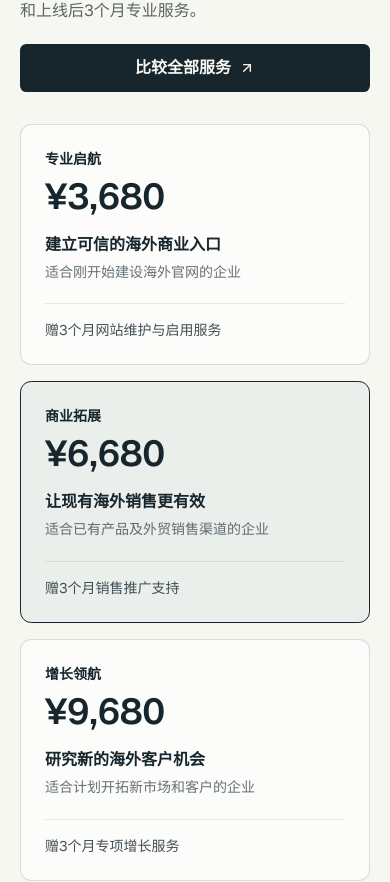
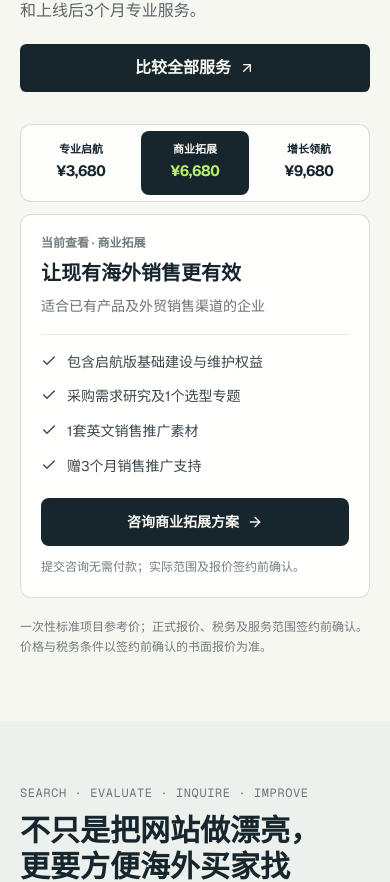
Before and after one commit to gloweaseco-leo/VEYFRONT, a Next.js app: page / in a window 390 px wide. Shown: the part 1696-2578 px from the top of the page. Built offline with nearby package versions, Linux system fonts and the light colour scheme.

Commit message:
feat(mobile): touch-friendly three-plan chooser and readable vertical service comparison

```diff
--- a/components/veyfront/pricing-v35.tsx
+++ b/components/veyfront/pricing-v35.tsx
@@ -1,12 +1,13 @@
 'use client'
 
 import Link from '@/components/l2m/localized-link'
-import { Fragment } from 'react'
+import { Fragment, useState } from 'react'
 import { ArrowRight, ArrowUpRight, Check, CheckCircle2, Globe2, Search, ShieldCheck, UsersRound } from 'lucide-react'
 import { useLang } from '@/lib/i18n'
 
 type Pair = readonly [string, string]
-type Plan = { id: string; title: Pair; price: string; subtitle: Pair; fit: Pair; points: Pair[]; featured?: boolean }
+type PlanId = 'start' | 'sales' | 'growth'
+type Plan = { id: PlanId; title: Pair; price: string; subtitle: Pair; fit: Pair; points: Pair[]; featured?: boolean }
 type CompareRow = { name: Pair; cells: readonly [Pair, Pair, Pair] }
 type CompareGroup = { title: Pair; rows: CompareRow[] }
 
@@ -93,8 +94,73 @@ const faqs: { q: Pair; a: Pair }[] = [
     a: ['可以。常规范围的新建或旧站升级均可选择三档，复杂CMS迁移、大型产品数据库或定制软件需求须在签约前单独确认，不会未经同意临时增项。', 'Yes. Each tier supports a standard new site or rebuild. Complex migrations, large databases and bespoke systems require separate written scoping before commitment.'] },
 ]
 
+
+/** Mobile visitors compare the three prices at once, then read one plan at a time. */
+function MobilePlanTabs({ value, onChange }: { value: PlanId; onChange: (value: PlanId) => void }) {
+  const { lang } = useLang()
+  const zh = lang === 'zh'
+  return <div role="group" aria-label={zh ? '切换查看三个套餐' : 'Compare three plans'} data-testid="mobile-plan-tabs"
+    className="grid grid-cols-3 gap-1.5 rounded-xl border border-ink/15 bg-white/75 p-1.5">
+    {plans.map(p => {
+      const active = p.id === value
+      return <button key={p.id} type="button" aria-pressed={active} onClick={() => onChange(p.id)}
+        className={'min-w-0 rounded-lg px-1.5 py-3 text-center focus-visible:outline-2 focus-visible:outline-offset-1 focus-visible:outline-ink ' +
+          (active ? 'bg-ink text-ivory' : 'text-ink hover:bg-mist/40')}>
+        <span className="block text-[11px] font-semibold leading-tight">{p.title[zh ? 0 : 1]}</span>
+        <span className={'mt-1 block text-[15px] font-bold tabular-nums tracking-tight ' + (active ? 'text-lime' : 'text-ink')}>¥{p.price}</span>
+      </button>
+    })}
+  </div>
+}
+
+function MobilePlanOverview({ value }: { value: PlanId }) {
+  const { lang } = useLang()
+  const zh = lang === 'zh'
+  const plan = plans.find(p => p.id === value)!
+  const t = (pair: Pair) => pair[zh ? 0 : 1]
+  return <article data-testid="mobile-plan-detail" className="mt-3 rounded-xl border border-ink/15 bg-white/90 p-5">
+    <p className="text-xs font-semibold text-ink/60">{zh ? '当前查看' : 'Selected plan'} · {t(plan.title)}</p>
+    <h3 className="mt-2 text-xl font-semibold">{t(plan.subtitle)}</h3>
+    <p className="mt-2 text-sm leading-relaxed text-ink/65">{t(plan.fit)}</p>
+    <ul className="mt-4 space-y-3 border-t border-ink/10 pt-4">
+      {plan.points.map((point, i) => <li key={i} className="flex items-start gap-2.5 text-sm leading-relaxed text-ink/85">
+        <Check className="mt-0.5 size-4 shrink-0" aria-hidden="true"/><span>{t(point)}</span>
+      </li>)}
+    </ul>
+    <Link href={'/contact?plan=' + plan.id}
+      className="mt-5 flex min-h-12 items-center justify-center gap-2 rounded-lg bg-ink px-4 text-sm font-semibold text-ivory focus-visible:outline-2 focus-visible:outline-offset-2">
+      {zh ? '咨询' + t(plan.title) + '方案' : 'Discuss ' + t(plan.title)} <ArrowRight className="size-4" aria-hidden="true"/>
+    </Link>
+    <p className="mt-3 text-xs leading-relaxed text-ink/60">{zh ? '提交咨询无需付款；实际范围及报价签约前确认。' : 'No payment to inquire. Scope and quote are confirmed first.'}</p>
+  </article>
+}
+
+function MobileServiceComparison({ value, onChange }: { value: PlanId; onChange: (id: PlanId) => void }) {
+  const { lang } = useLang()
+  const zh = lang === 'zh'
+  const t = (pair: Pair) => pair[zh ? 0 : 1]
+  const index = plans.findIndex(p => p.id === value)
+  return <div className="mt-7 md:hidden" data-testid="mobile-service-comparison">
+    <p className="mb-3 text-sm text-ink/70">{zh ? '选择套餐，下方逐项显示该方案的具体权益。点击分类可展开或收起。' : 'Select a plan to review its included services below.'}</p>
+    <MobilePlanTabs value={value} onChange={onChange}/>
+    <div className="mt-4 space-y-2.5">
+      {groups.map((group, i) => <details key={group.title[0]} open={i === 0 ? true : undefined}
+        className="group rounded-xl border border-ink/15 bg-white/80">
+        <summary className="cursor-pointer px-4 py-4 text-sm font-semibold leading-relaxed marker:text-ink/60">{t(group.title)}</summary>
+        <dl className="border-t border-ink/10 px-4">
+          {group.rows.map(row => <div key={row.name[0]} className="flex items-start justify-between gap-3 border-b border-ink/10 py-3.5 last:border-b-0">
+            <dt className="min-w-0 flex-1 text-[13px] leading-relaxed text-ink/75">{t(row.name)}</dt>
+            <dd className="max-w-[48%] break-words text-right text-[13px] font-semibold leading-relaxed text-ink">{t(row.cells[index])}</dd>
+          </div>)}
+        </dl>
+      </details>)}
+    </div>
+  </div>
+}
+
 export function PricingTeaserV35() {
   const { lang } = useLang()
+  const [mobilePlan, setMobilePlan] = useState<PlanId>('sales')
   const zh = lang === 'zh'
   const t = (v: Pair) => v[zh ? 0 : 1]
   return <section id="commercial-offers" aria-labelledby="teaser-v35-title" className="border-t border-ink/15 bg-ivory text-ink">
@@ -107,7 +173,11 @@ export function PricingTeaserV35() {
         </div>
         <Link href="/pricing" className="inline-flex min-h-12 shrink-0 items-center justify-center gap-2 rounded-md bg-ink px-5 font-semibold text-ivory hover:bg-ink/85">{zh ? '比较全部服务' : 'Compare all plans'}<ArrowUpRight className="size-4"/></Link>
       </div>
-      <div className="mt-8 grid gap-4 md:grid-cols-3">
+      <div className="mt-8 md:hidden">
+        <MobilePlanTabs value={mobilePlan} onChange={setMobilePlan}/>
+        <MobilePlanOverview value={mobilePlan}/>
+      </div>
+      <div className="mt-8 hidden gap-4 md:grid md:grid-cols-3">
         {plans.map(plan => <article key={plan.id} className={'rounded-xl border p-6 ' + (plan.featured ? 'border-ink bg-mist/45' : 'border-ink/15 bg-white/65')}>
           <p className="text-sm font-semibold">{t(plan.title)}</p>
           <p className="mt-2 text-4xl font-semibold tabular-nums">¥{plan.price}</p>
@@ -123,6 +193,7 @@ export function PricingTeaserV35() {
 
 export function PricingV35() {
   const { lang } = useLang()
+  const [mobilePlan, setMobilePlan] = useState<PlanId>('sales')
   const zh = lang === 'zh'
   const t = (v: Pair) => v[zh ? 0 : 1]
   return <div className="bg-ivory text-ink">
@@ -146,7 +217,11 @@ export function PricingV35() {
         <h2 id="plan-list-title" className="text-2xl font-semibold md:text-3xl">{zh ? '选择您的商业发展阶段' : 'Choose your next business stage'}</h2>
         <p className="text-sm text-ink/60">{zh ? '标准项目 · 一次性参考价' : 'Standard project · one-off guide price'}</p>
       </div>
-      <div className="mt-7 grid items-stretch gap-4 lg:grid-cols-3">
+      <div className="mt-7 lg:hidden">
+        <MobilePlanTabs value={mobilePlan} onChange={setMobilePlan}/>
+        <MobilePlanOverview value={mobilePlan}/>
+      </div>
+      <div className="mt-7 hidden items-stretch gap-4 lg:grid lg:grid-cols-3">
         {plans.map(plan => <article key={plan.id} className={'relative flex flex-col rounded-xl border px-5 pb-6 pt-7 shadow-sm md:px-7 ' + (plan.featured ? 'border-ink bg-mist/45 ring-1 ring-ink' : 'border-ink/15 bg-white/85')}>
           {plan.featured && <span className="absolute -top-3 left-6 rounded-md bg-lime px-3 py-1 text-xs font-semibold text-ink">{zh ? '推荐 · 适合已有外贸团队' : 'Recommended for export teams'}</span>}
           <p className="font-mono text-xs uppercase tracking-widest text-ink/45">{plan.id === 'start' ? '01 / START' : plan.id === 'sales' ? '02 / EXPAND' : '03 / GROW'}</p>
@@ -190,8 +265,8 @@ export function PricingV35() {
         <h2 id="comparison-title" className="mt-3 text-3xl font-semibold md:text-[40px]">{zh ? '每一项权益，都有明确交付范围。' : 'Every benefit, clearly defined.'}</h2>
         <p className="mt-4 leading-relaxed text-ink/65">{zh ? '三档共同的专业网站质量不打折；区别在于产品内容、销售支持和增长研究深度。' : 'Every tier gets a credible, working site. The difference is in content depth, sales support and growth research.'}</p>
       </div>
-      <p className="mt-7 text-xs text-ink/55 md:hidden">{zh ? '表格可左右滑动，查看三档对比。' : 'Scroll sideways to compare the plans.'}</p>
-      <div className="mt-3 overflow-x-auto rounded-xl border border-ink/15 bg-white/75">
+      <MobileServiceComparison value={mobilePlan} onChange={setMobilePlan}/>
+      <div className="mt-7 hidden overflow-x-auto rounded-xl border border-ink/15 bg-white/75 md:block">
         <table className="w-full min-w-[760px] border-collapse text-left text-sm">
           <thead><tr className="border-b border-ink/15 bg-ink text-ivory"><th scope="col" className="w-[34%] px-5 py-5 font-semibold">{zh ? '具体服务权益' : 'Included services'}</th>{plans.map(p=><th key={p.id} scope="col" className="w-[22%] px-4 py-5 font-semibold">{t(p.title)}<span className="mt-1 block text-ivory/70">¥{p.price}</span></th>)}</tr></thead>
           <tbody>{groups.map(group=><Fragment key={group.title[0]}><tr key={group.title[0]} className="border-y border-ink/10 bg-mist/65"><th scope="rowgroup" colSpan={4} className="px-5 py-3 text-sm font-semibold">{t(group.title)}</th></tr>{group.rows.map(row=><tr key={group.title[0] + row.name[0]} className="border-t border-ink/10 align-top"><th scope="row" className="px-5 py-4 font-medium leading-relaxed">{t(row.name)}</th>{row.cells.map((cell,i)=><td key={i} className={'px-4 py-4 leading-relaxed ' + (i===1 ? 'bg-mist/20' : '')}>{t(cell)}</td>)}</tr>)}</Fragment>)}</tbody>
```
